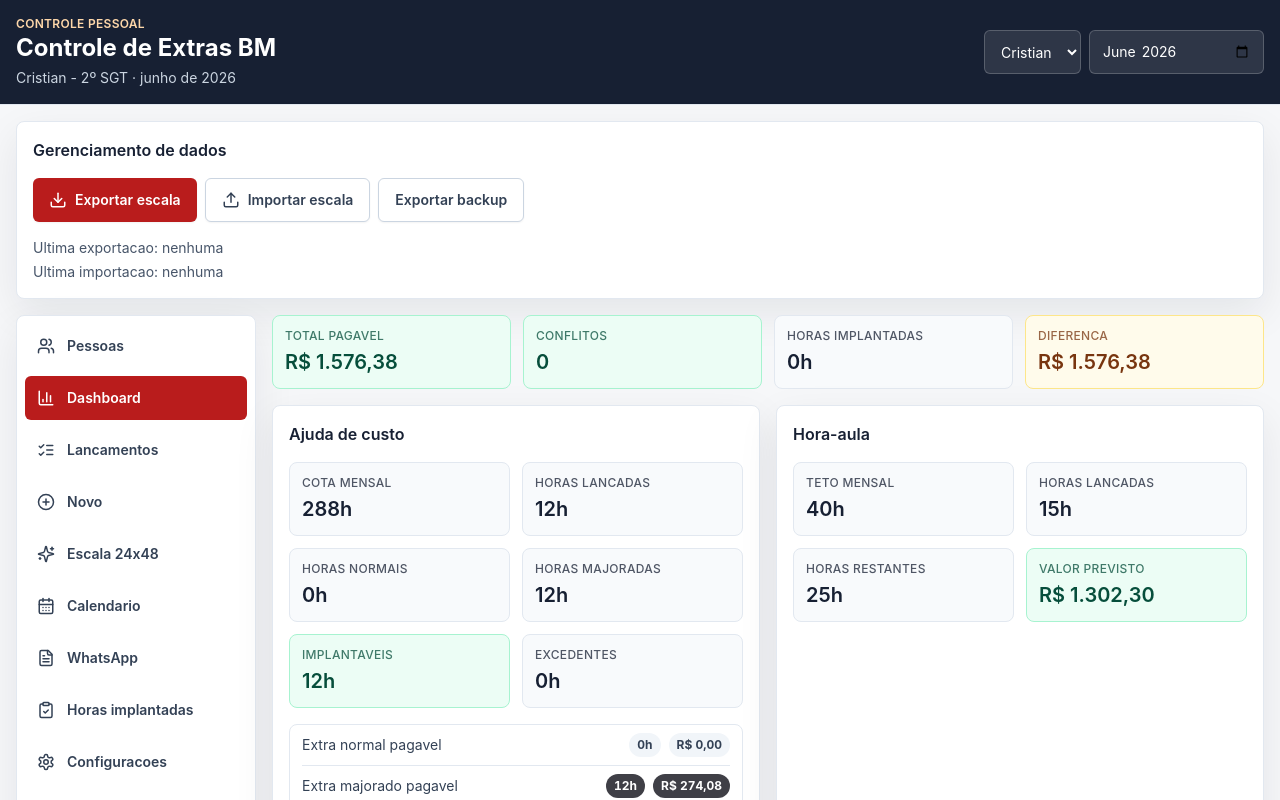
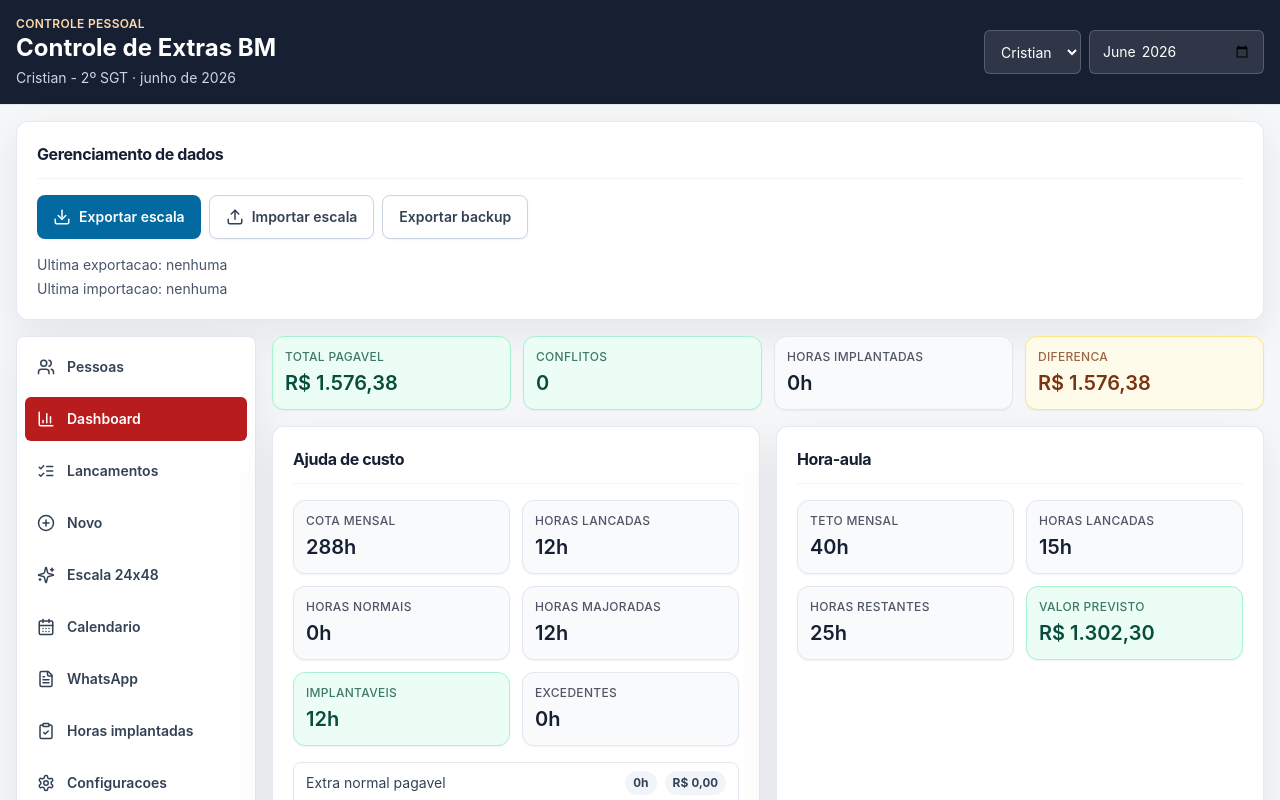
Before and after one commit to MG19-Coder/extra-calculator-cbmpb, a React (Vite) app: page / in a window 1280 px wide. Shown: the top 800 px of the page. Built offline with nearby package versions, Linux system fonts and the light colour scheme.

Commit message:
Refactor Section and Button styles in ui.tsx
Updated UI components for improved styling and consistency.

```diff
--- a/src/components/ui.tsx
+++ b/src/components/ui.tsx
@@ -2,9 +2,9 @@ import type { ReactNode } from "react";
 
 export function Section({ title, action, children }: { title: string; action?: ReactNode; children: ReactNode }) {
   return (
-    <section className="rounded-lg border border-slate-200 bg-white p-4 shadow-soft">
-      <div className="mb-4 flex items-center justify-between gap-3">
-        <h2 className="text-base font-semibold text-ink">{title}</h2>
+    <section className="rounded-xl border border-slate-200/90 bg-white p-4 shadow-soft sm:p-5">
+      <div className="mb-4 flex items-center justify-between gap-3 border-b border-slate-100 pb-3">
+        <h2 className="text-base font-bold tracking-tight text-ink">{title}</h2>
         {action}
       </div>
       {children}
@@ -20,7 +20,7 @@ export function Stat({ label, value, tone = "neutral" }: { label: string; value:
     danger: "border-red-200 bg-red-50 text-red-900",
   };
   return (
-    <div className={`rounded-lg border p-3 ${tones[tone]}`}>
+    <div className={`rounded-xl border p-3 shadow-sm ${tones[tone]}`}>
       <p className="text-xs font-medium uppercase tracking-wide opacity-75">{label}</p>
       <p className="mt-1 text-xl font-semibold">{value}</p>
     </div>
@@ -36,8 +36,8 @@ export function Field({ label, children }: { label: string; children: ReactNode
   );
 }
 
-export const inputClass = "min-h-11 rounded-md border border-slate-300 bg-white px-3 py-2 text-base text-ink shadow-sm sm:text-sm";
+export const inputClass = "min-h-11 rounded-lg border border-slate-300 bg-white px-3 py-2 text-base text-ink shadow-sm transition focus:border-ocean focus:ring-2 focus:ring-ocean/20 sm:text-sm";
 
-export const primaryButton = "inline-flex min-h-11 items-center justify-center gap-2 rounded-md bg-rescue px-4 py-2 text-sm font-semibold text-white shadow-sm transition hover:bg-red-800";
-export const secondaryButton = "inline-flex min-h-11 items-center justify-center gap-2 rounded-md border border-slate-300 bg-white px-4 py-2 text-sm font-semibold text-slate-700 shadow-sm transition hover:bg-slate-50";
-export const iconButton = "inline-flex h-10 w-10 items-center justify-center rounded-md border border-slate-300 bg-white text-slate-700 shadow-sm transition hover:bg-slate-50";
+export const primaryButton = "inline-flex min-h-11 items-center justify-center gap-2 rounded-lg bg-ocean px-4 py-2 text-sm font-semibold text-white shadow-sm transition hover:bg-cyan-800";
+export const secondaryButton = "inline-flex min-h-11 items-center justify-center gap-2 rounded-lg border border-slate-300 bg-white px-4 py-2 text-sm font-semibold text-slate-700 shadow-sm transition hover:border-slate-400 hover:bg-slate-50";
+export const iconButton = "inline-flex h-10 w-10 items-center justify-center rounded-lg border border-slate-300 bg-white text-slate-700 shadow-sm transition hover:border-slate-400 hover:bg-slate-50";
```
